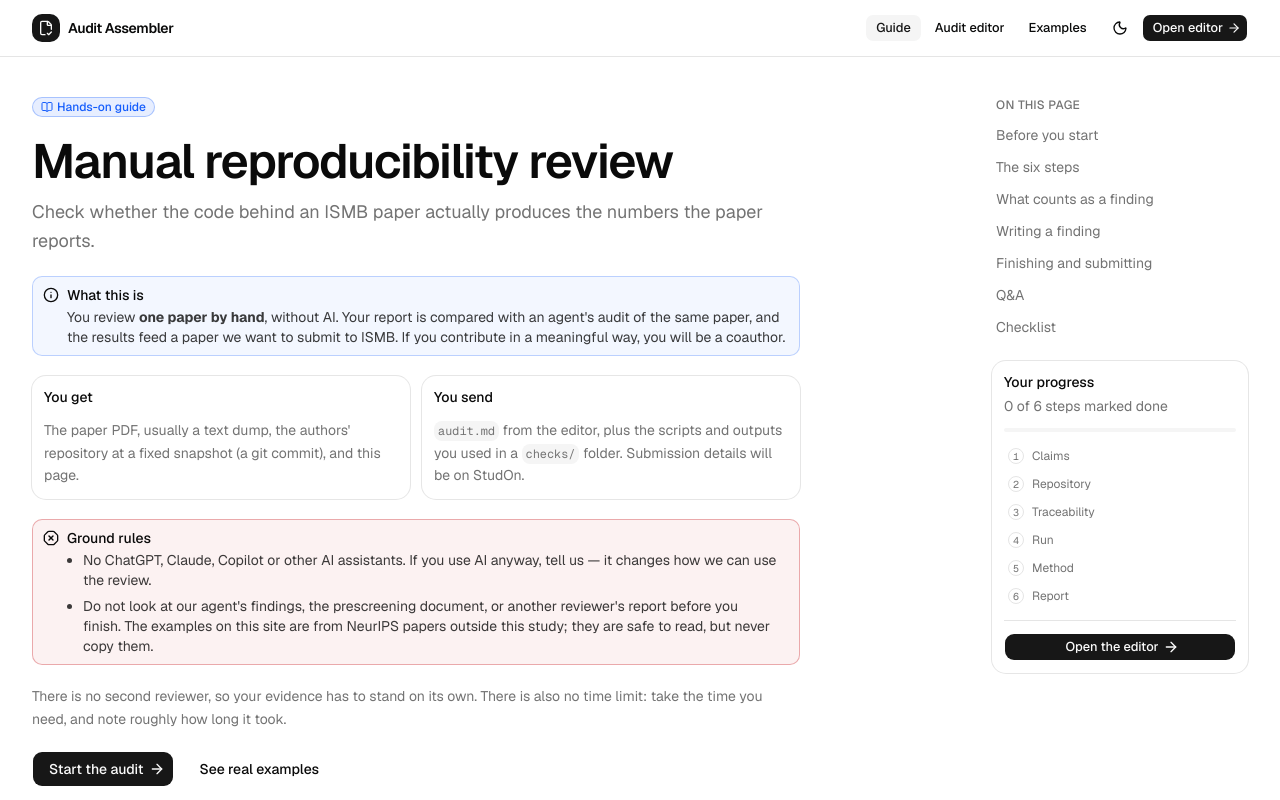
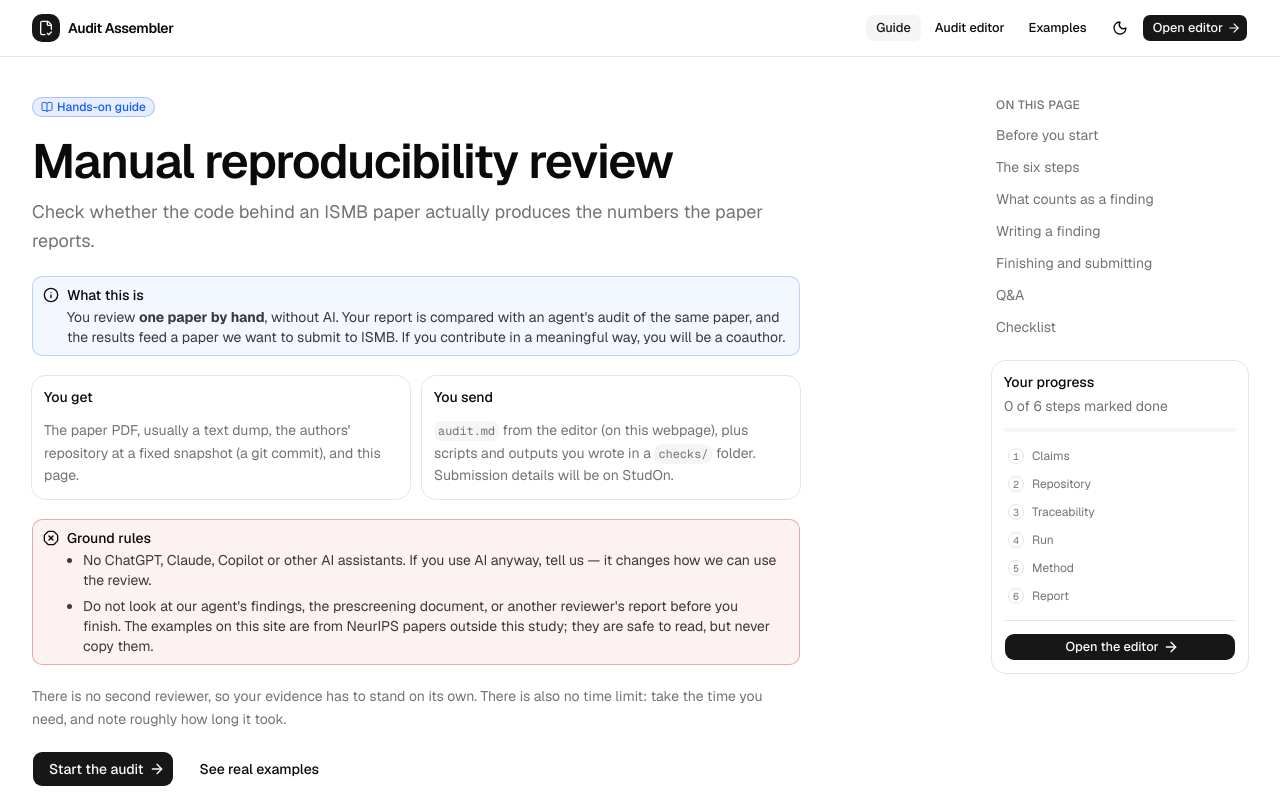
Before and after one commit to 404Simon/audit-assembler, a Next.js app: page / in a window 1280 px wide. Shown: the top 800 px of the page. Built offline with nearby package versions, Linux system fonts and the light colour scheme.

Commit message:
refactor: clearer formulation

```diff
--- a/app/page.tsx
+++ b/app/page.tsx
@@ -128,9 +128,7 @@ export default function GuidePage() {
                   <CardTitle>You send</CardTitle>
                 </CardHeader>
                 <CardContent className="text-sm leading-relaxed text-muted-foreground">
-                  <code>audit.md</code> from the editor, plus the scripts and
-                  outputs you used in a <code>checks/</code> folder. Submission
-                  details will be on StudOn.
+                  <code>audit.md</code> from the editor (on this webpage), plus scripts and outputs you wrote in a <code>checks/</code> folder. Submission details will be on StudOn.
                 </CardContent>
               </Card>
             </div>
```
